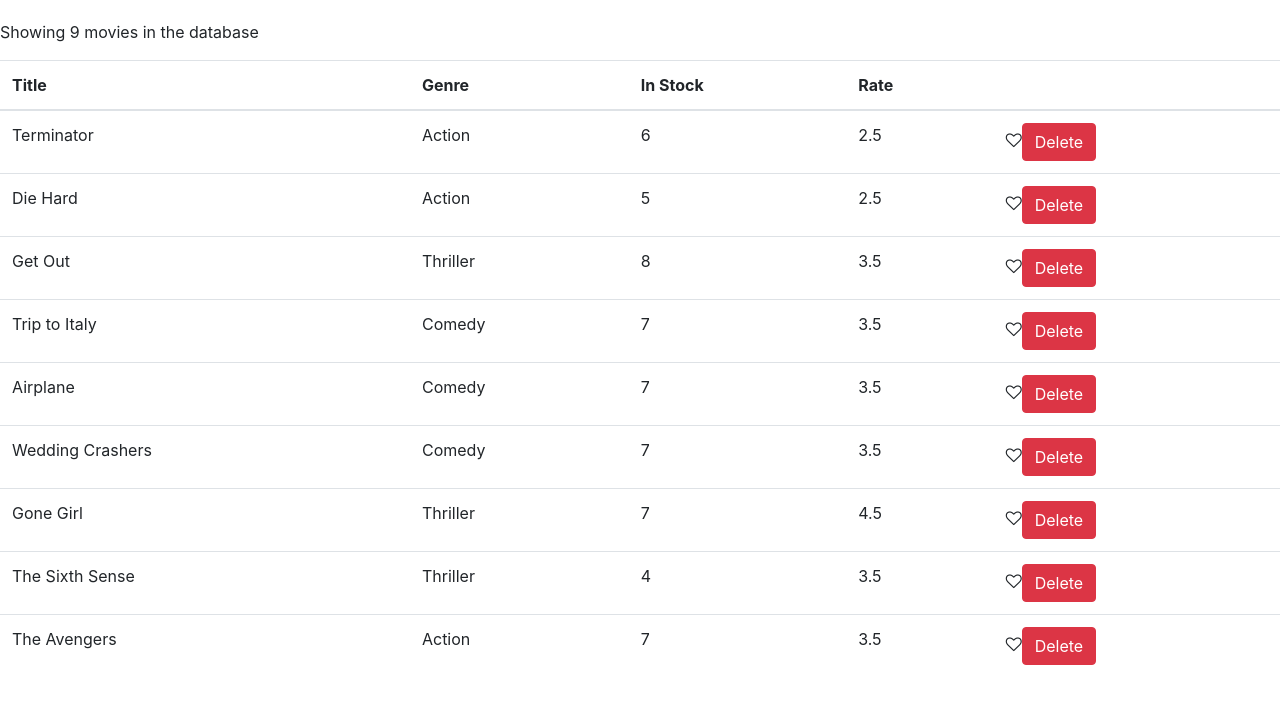
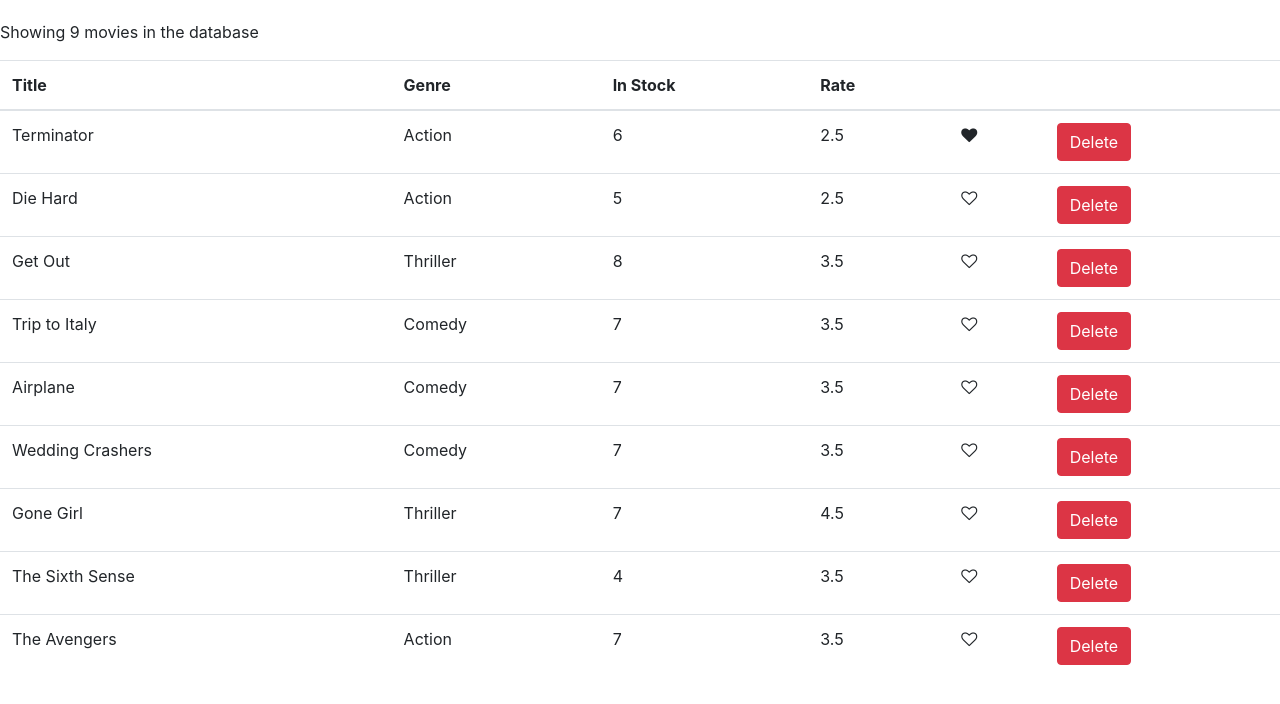
Before and after one commit to amans0508/vidly_video_app, a React (Create React App) app: page / in a window 1280 px wide. Shown: the top 704 px of the page. Built offline with nearby package versions, Linux system fonts and the light colour scheme.

Commit message:
implement like button

```diff
--- /dev/null
+++ b/src/Components/common/like.jsx
@@ -0,0 +1,16 @@
+import React from "react";
+
+const Like = (props) => {
+  let classes = "fa fa-heart";
+  if (!props.liked) classes += "-o";
+  return (
+    <i
+      onClick={props.onClick}
+      className={classes}
+      style={{ cursor: "pointer" }}
+      aria-hidden="true"
+    ></i>
+  );
+};
+
+export default Like;
--- a/src/Components/movies.jsx
+++ b/src/Components/movies.jsx
@@ -1,5 +1,6 @@
 import React, { Component } from "react";
 import { getMovies } from "../Starter Code/Starter Code/services/fakeMovieService";
+import Like from "./common/like";
 
 class Movies extends Component {
   state = {
@@ -9,6 +10,14 @@ class Movies extends Component {
   deleteMovies(movie) {
     const deletedMovie = this.state.movies.filter((i) => i._id !== movie._id);
     this.setState({ movies: deletedMovie });
+  }
+
+  handleLike(movie) {
+    const movies = [...this.state.movies];
+    const index = movies.indexOf(movie);
+    movies[index] = { ...movies[index] };
+    movies[index].liked = !movies[index].liked;
+    this.setState({ movies });
   }
 
   render() {
@@ -25,6 +34,7 @@ class Movies extends Component {
               <th>In Stock</th>
               <th>Rate</th>
               <th></th>
+              <th></th>
             </tr>
           </thead>
           <tbody>
@@ -35,7 +45,12 @@ class Movies extends Component {
                 <td>{movie.numberInStock}</td>
                 <td>{movie.dailyRentalRate}</td>
                 <td>
-                  <i class="fa fa-heart-o" aria-hidden="true"></i>
+                  <Like
+                    liked={movie.liked}
+                    onClick={() => this.handleLike(movie)}
+                  />
+                </td>
+                <td>
                   <button
                     type="button"
                     className="btn btn-danger"
--- a/src/Starter Code/Starter Code/services/fakeMovieService.js
+++ b/src/Starter Code/Starter Code/services/fakeMovieService.js
@@ -7,64 +7,65 @@ const movies = [
     genre: { _id: "5b21ca3eeb7f6fbccd471818", name: "Action" },
     numberInStock: 6,
     dailyRentalRate: 2.5,
-    publishDate: "2018-01-03T19:04:28.809Z"
+    publishDate: "2018-01-03T19:04:28.809Z",
+    liked: true,
   },
   {
     _id: "5b21ca3eeb7f6fbccd471816",
     title: "Die Hard",
     genre: { _id: "5b21ca3eeb7f6fbccd471818", name: "Action" },
     numberInStock: 5,
-    dailyRentalRate: 2.5
+    dailyRentalRate: 2.5,
   },
   {
     _id: "5b21ca3eeb7f6fbccd471817",
     title: "Get Out",
     genre: { _id: "5b21ca3eeb7f6fbccd471820", name: "Thriller" },
     numberInStock: 8,
-    dailyRentalRate: 3.5
+    dailyRentalRate: 3.5,
   },
   {
     _id: "5b21ca3eeb7f6fbccd471819",
     title: "Trip to Italy",
     genre: { _id: "5b21ca3eeb7f6fbccd471814", name: "Comedy" },
     numberInStock: 7,
-    dailyRentalRate: 3.5
+    dailyRentalRate: 3.5,
   },
   {
     _id: "5b21ca3eeb7f6fbccd47181a",
     title: "Airplane",
     genre: { _id: "5b21ca3eeb7f6fbccd471814", name: "Comedy" },
     numberInStock: 7,
-    dailyRentalRate: 3.5
+    dailyRentalRate: 3.5,
   },
   {
     _id: "5b21ca3eeb7f6fbccd47181b",
     title: "Wedding Crashers",
     genre: { _id: "5b21ca3eeb7f6fbccd471814", name: "Comedy" },
     numberInStock: 7,
-    dailyRentalRate: 3.5
+    dailyRentalRate: 3.5,
   },
   {
     _id: "5b21ca3eeb7f6fbccd47181e",
     title: "Gone Girl",
     genre: { _id: "5b21ca3eeb7f6fbccd471820", name: "Thriller" },
     numberInStock: 7,
-    dailyRentalRate: 4.5
+    dailyRentalRate: 4.5,
   },
   {
     _id: "5b21ca3eeb7f6fbccd47181f",
     title: "The Sixth Sense",
     genre: { _id: "5b21ca3eeb7f6fbccd471820", name: "Thriller" },
     numberInStock: 4,
-    dailyRentalRate: 3.5
+    dailyRentalRate: 3.5,
   },
   {
     _id: "5b21ca3eeb7f6fbccd471821",
     title: "The Avengers",
     genre: { _id: "5b21ca3eeb7f6fbccd471818", name: "Action" },
     numberInStock: 7,
-    dailyRentalRate: 3.5
-  }
+    dailyRentalRate: 3.5,
+  },
 ];
 
 export function getMovies() {
@@ -72,13 +73,13 @@ export function getMovies() {
 }
 
 export function getMovie(id) {
-  return movies.find(m => m._id === id);
+  return movies.find((m) => m._id === id);
 }
 
 export function saveMovie(movie) {
-  let movieInDb = movies.find(m => m._id === movie._id) || {};
+  let movieInDb = movies.find((m) => m._id === movie._id) || {};
   movieInDb.name = movie.name;
-  movieInDb.genre = genresAPI.genres.find(g => g._id === movie.genreId);
+  movieInDb.genre = genresAPI.genres.find((g) => g._id === movie.genreId);
   movieInDb.numberInStock = movie.numberInStock;
   movieInDb.dailyRentalRate = movie.dailyRentalRate;
 
@@ -91,7 +92,7 @@ export function saveMovie(movie) {
 }
 
 export function deleteMovie(id) {
-  let movieInDb = movies.find(m => m._id === id);
+  let movieInDb = movies.find((m) => m._id === id);
   movies.splice(movies.indexOf(movieInDb), 1);
   return movieInDb;
 }
```
